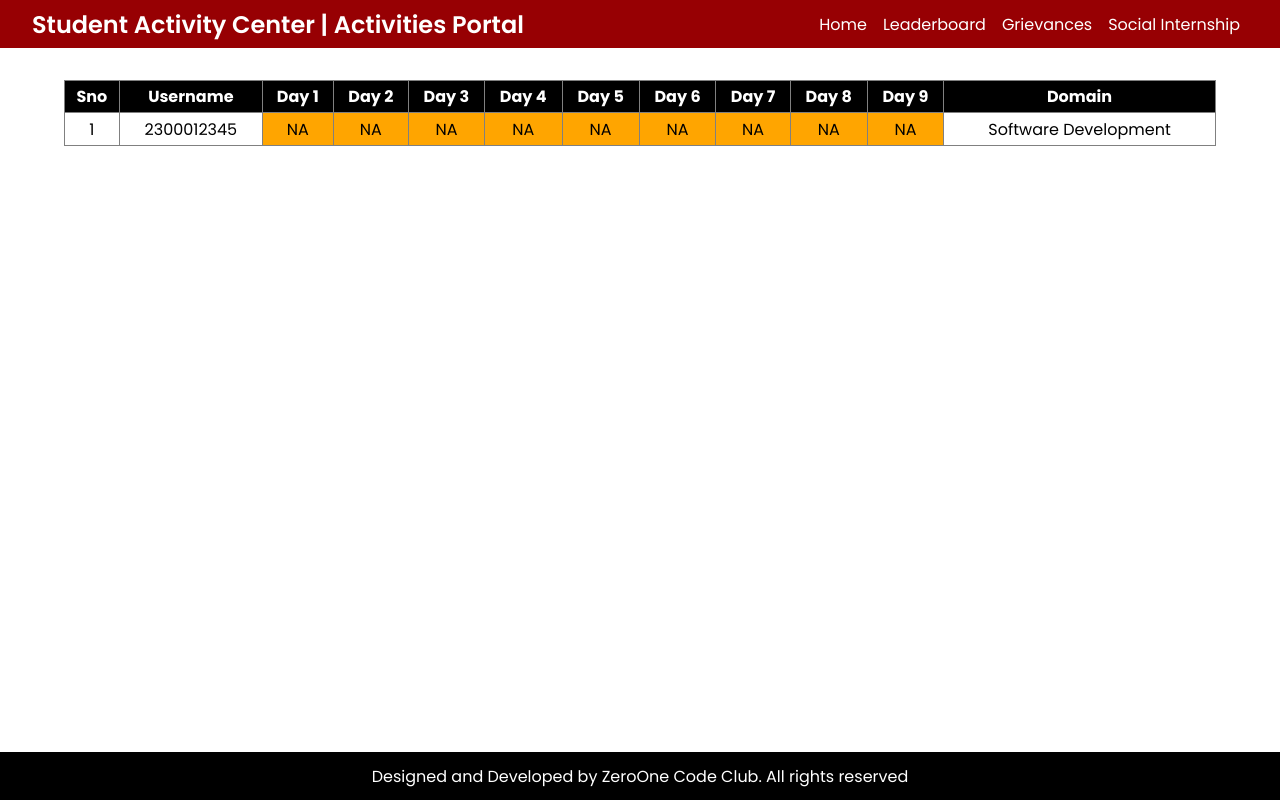
After one commit to DeepakReddyG/silphp, a PHP site: page /social_internship_attendance.php in a window 1280 px wide. The commit adds this page. Run offline with PHP 8.4, Linux system fonts and the light colour scheme; data comes from the database, SQL or seed files in the repository; both versions use the stored data as it was after the commit.

Commit message:
refactoring the schema, creating users table

```diff
--- a/app/index.php
+++ b/app/index.php
@@ -22,7 +22,7 @@
                 <a href="./index.php">Home</a>
                 <a href="./leaderboard.php">Leaderboard</a>
                 <a href="./add_grievance.php">Grievances</a>
-                <a href="./social_internship.php">Social Internship</a>
+                <a href="./social_internship_attendance.php">Social Internship</a>
             </div>
         </div>
     </div>
--- /dev/null
+++ b/app/social_internship_attendance.css
@@ -0,0 +1,43 @@
+
+
+.main-content {
+    width: 100%;
+    display: flex;
+    align-items: center;
+    justify-content: center;
+}
+
+.attendance-table {
+    height: 80vh;
+    width: 90%;
+    margin: auto;
+
+}
+
+
+.attendance-table table {
+    border-collapse: collapse;
+    width: 100%;
+}
+.attendance-table tr th {
+    border: 1px solid grey;
+    padding: 0.2rem;
+    background-color: black;
+    color: white;
+}
+
+.attendance-table tr td {
+    border: 1px solid grey;
+    padding: 0.2rem;
+    text-align: center;
+}
+
+.attendance-table table td.Present {
+    background-color: green;
+}
+.attendance-table table td.Absent {
+    background-color: red;
+}
+.attendance-table table td.NA {
+    background-color: orange;
+}
--- /dev/null
+++ b/app/social_internship_attendance.php
@@ -0,0 +1,94 @@
+<!DOCTYPE html>
+<html lang="en">
+<head>
+    <meta charset="UTF-8">
+    <meta name="viewport" content="width=device-width, initial-scale=1.0">
+    <title>Social Internship Attendance</title>
+    <link rel="stylesheet" href="./index.css">
+    <link rel="stylesheet" href="./social_internship_attendance.css">
+</head>
+<body>
+
+    <div class="nav">
+        <div class="nav-in">
+            <div class="nav-one">
+                <h2>Student Activity Center | Activities Portal</h2>
+            </div>
+            <div class="nav-two">
+                <a href="./index.php">Home</a>
+                <a href="./leaderboard.php">Leaderboard</a>
+                <a href="./add_grievance.php">Grievances</a>
+                <a href="./social_internship.php">Social Internship</a>
+            </div>
+        </div>
+    </div>
+
+
+    <div class="main-content">
+        <div class="attendance-table">
+            <?php
+                require_once 'dbconn.php';
+                $sql = "SELECT * FROM social_internship_attendance";
+                $result = $conn->query($sql);
+                if ($result->num_rows > 0) {
+                echo "<table>
+                    <tr>
+                        <th>Sno</th>
+                        <th>Username</th>
+                        <th>Day 1</th>
+                        <th>Day 2</th>
+                        <th>Day 3</th>
+                        <th>Day 4</th>
+                        <th>Day 5</th>
+                        <th>Day 6</th>
+                        <th>Day 7</th>
+                        <th>Day 8</th>
+                        <th>Day 9</th>
+                        <th>Domain</th>
+                    </tr>";
+
+                while ($row = $result->fetch_assoc()) {
+
+                echo "<tr>
+                        <td>{$row['id']}</td>
+                        <td>{$row['username']}</td>";
+
+                            for ($i = 1; $i <= 9; $i++) {
+                            $dayValue = $row["day_$i"];
+                            $colorClass = '';
+                            switch ($dayValue) {
+                                case 'Present':
+                                        $colorClass = 'Present';
+                                        break;
+                                case 'Absent':
+                                        $colorClass = 'Absent';
+                                        break;
+                                case 'NA':
+                                        $colorClass = 'NA';
+                                        break;
+
+                            }
+                            echo "<td class='$colorClass'>$dayValue</td>";
+                }
+
+                echo "<td>{$row['domain']}</td>
+                </tr>";
+        }
+
+        echo "</table>";
+    } else {
+        echo "No data available in the social internship attendance.";
+    }
+    $conn->close();
+    ?>
+        </div>
+    </div>
+
+    <footer>
+        <p>Designed and Developed by ZeroOne Code Club. All rights reserved</p>
+    </footer>
+
+
+
+</body>
+</html>
```
Also changed, not shown: app/schema.sql (+55 -0 lines).
